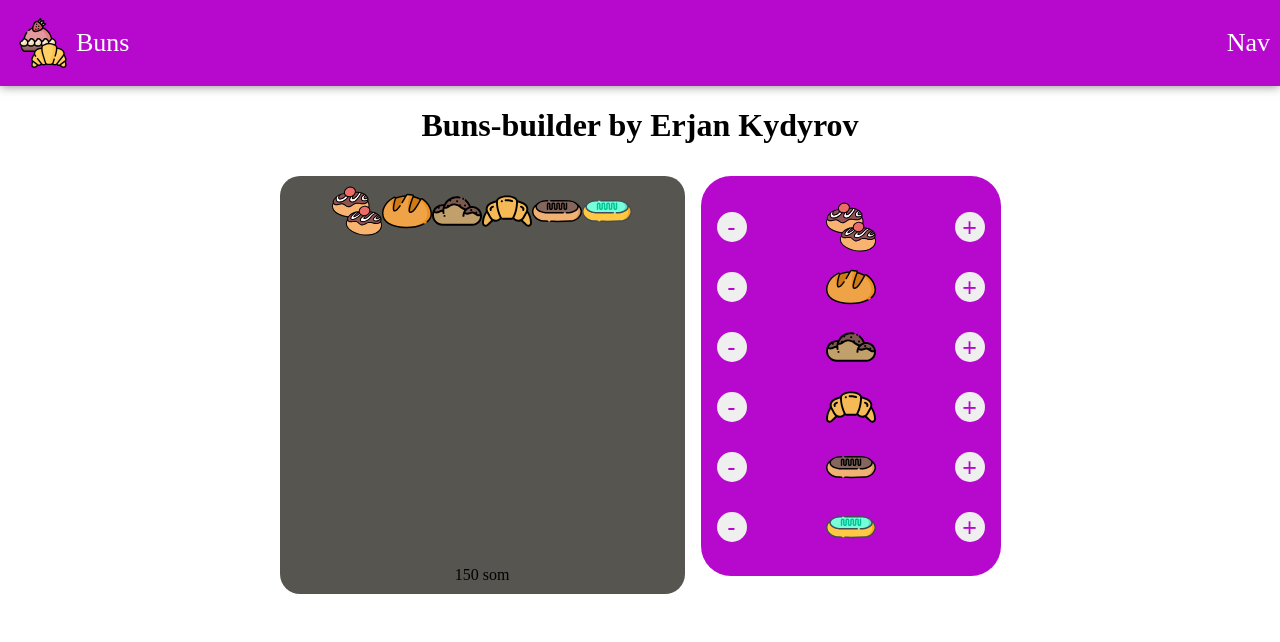
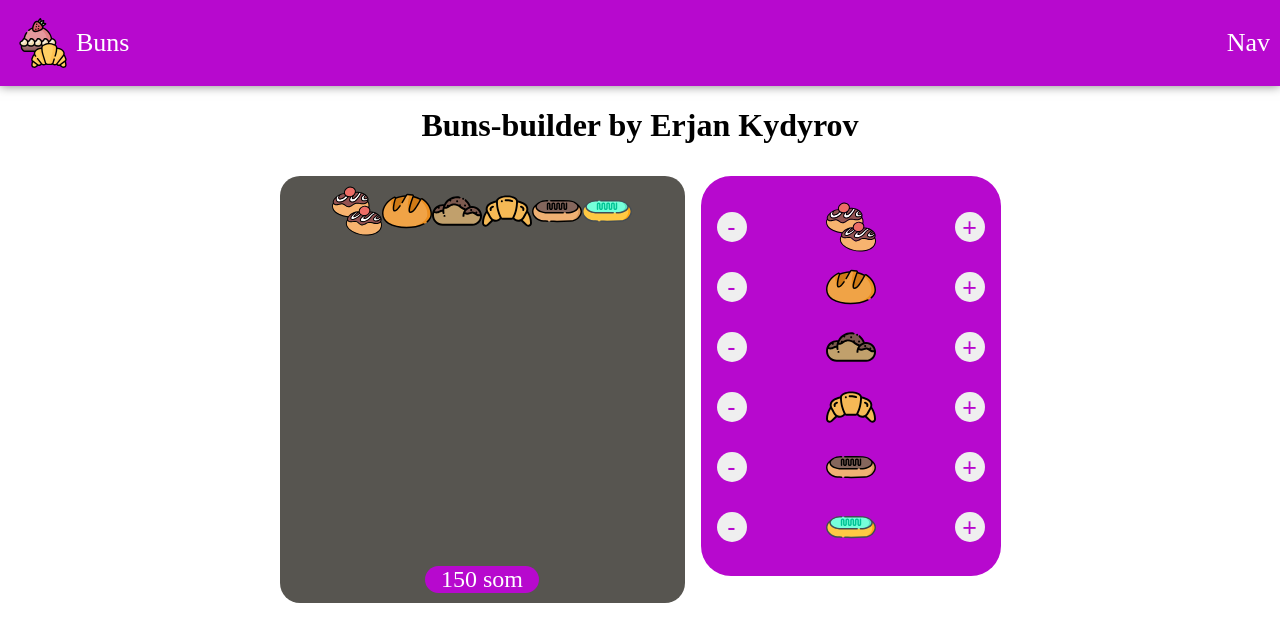
Before and after one commit to Erjankydyrov/private-builder, a React (Create React App) app: page / in a window 1280 px wide. Shown: the top 642 px of the page. Built offline with nearby package versions, Linux system fonts and the light colour scheme; a web font is replaced by a local one.

Commit message:
added styles for price

```diff
--- a/src/components/BunsBuilder/BunsPreview/BunsPreview.module.css
+++ b/src/components/BunsBuilder/BunsPreview/BunsPreview.module.css
@@ -19,3 +19,10 @@
     width: 390px;
     min-height: 380px;
 }
+.price {
+    font-size: 1.5rem;
+    color: white;
+    background-color: #b709ce;
+    border-radius: 1rem;
+    padding: 0 1rem;
+}
```
